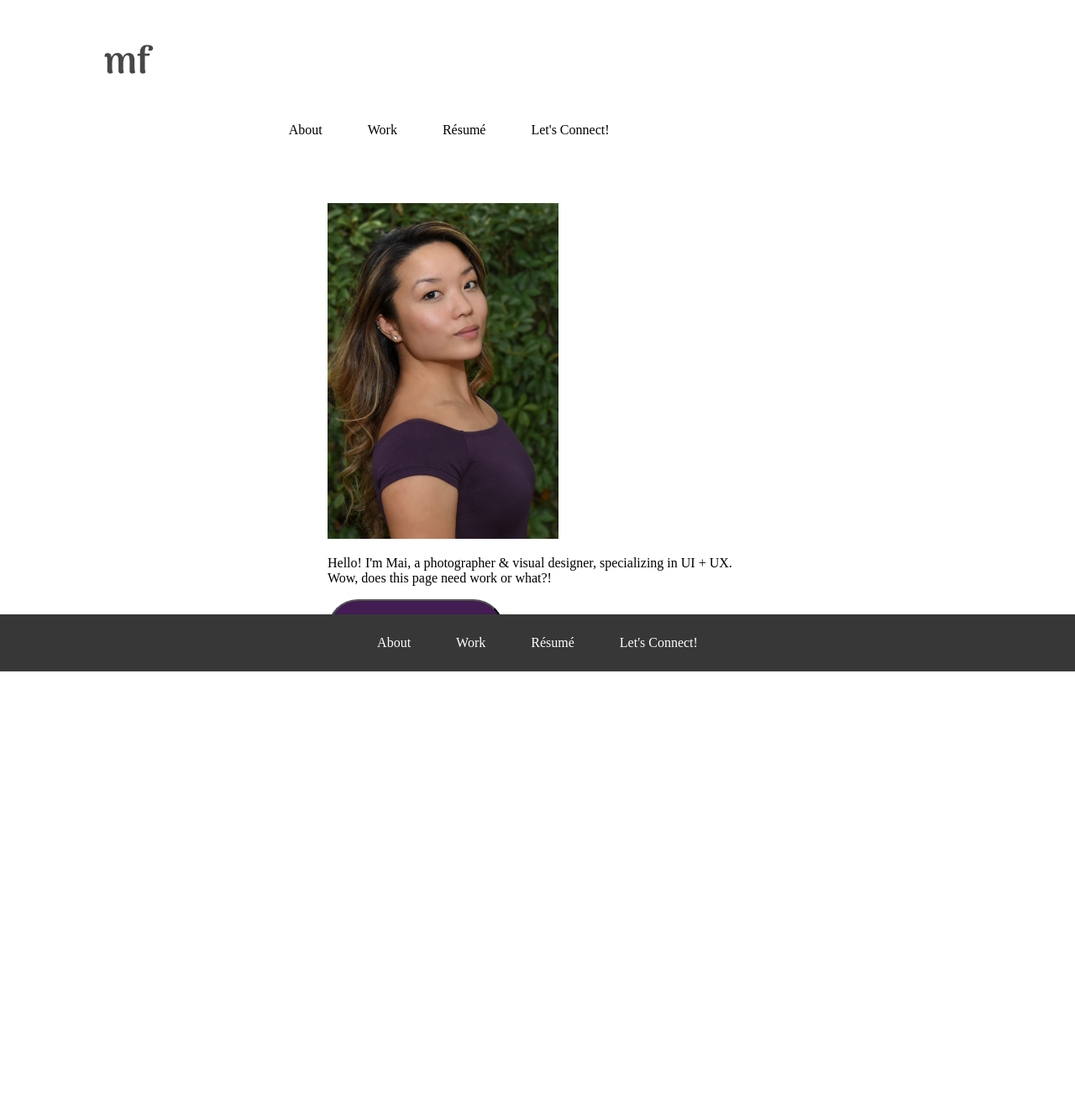
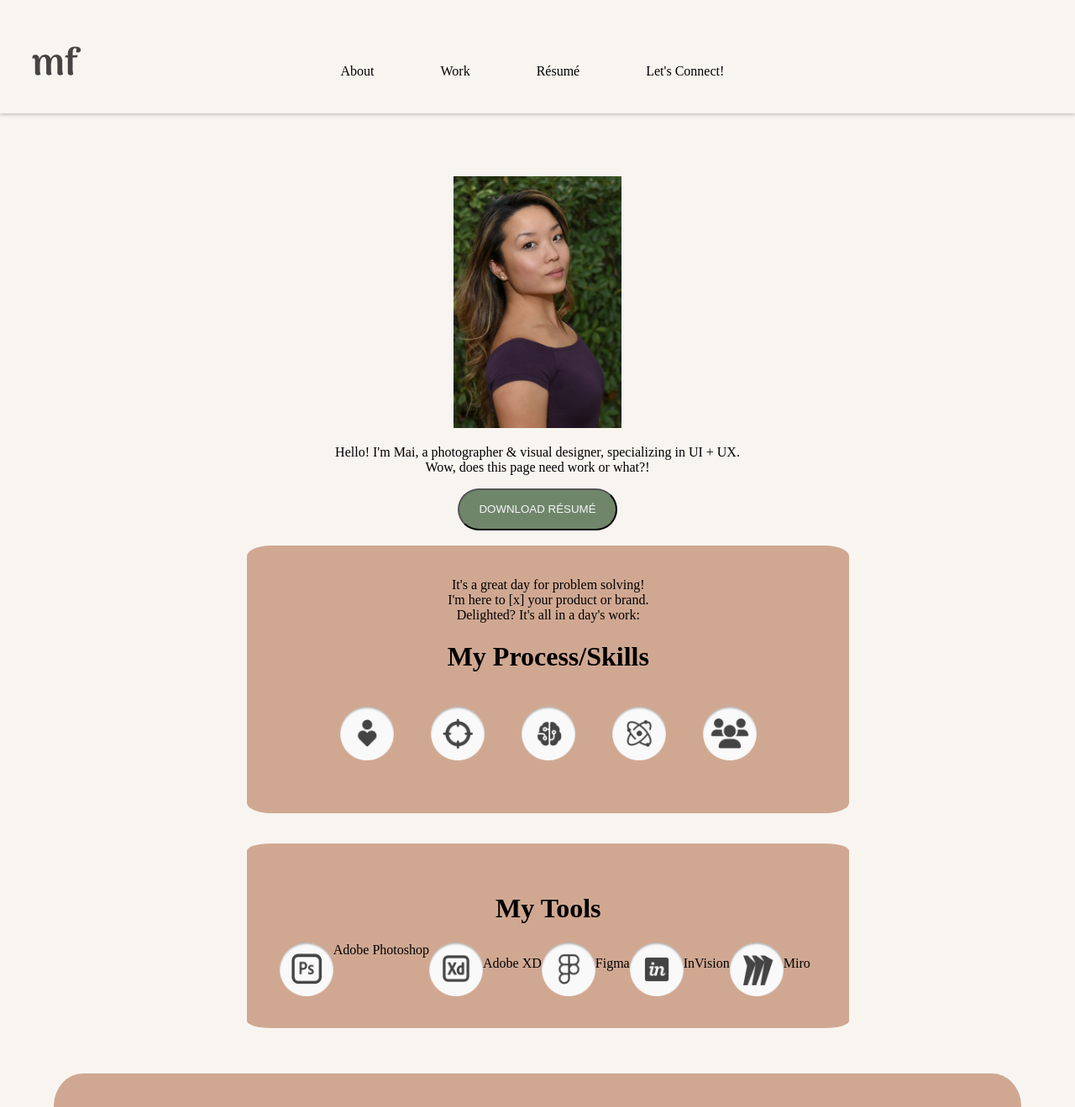
Before and after one commit to maimai747/UX_UI_HW_18, a plain HTML site: page index.html in a window 1280 px wide. Shown: the top 1319 px of the page at 84% size. Before the commit the page ends 875 px from the top, so only its background shows below. Drawn offline with Linux system fonts and the light colour scheme.

Commit message:
images added

```diff
--- a/css/style.css
+++ b/css/style.css
@@ -1,14 +1,26 @@
-.inline-block{display: inline-block;
+body {
+    margin: 0;
+    background-color: #f8f5f0;
+}
+
+
+.inline-block {display: inline-block;
     vertical-align: top;
 }
 
-.logo{width: 23%;
-    padding-top: 45px;
-    text-align: center;}
+.logo {
+    margin-left: 3%;
+    margin-top: 7%;
+}
 
-nav{width: 100%;
-    height: auto;
-    padding: 1%;}
+
+.navigation {width: 100%;
+    background-color: #f8f5f0;
+    position: fixed;
+    margin: 0;
+    padding: 0;
+    box-shadow: 0 2px 4px 0 rgba(0,0,0,.2);
+}
 
 
  ul {display: inline-block;
@@ -28,30 +40,105 @@ ul2 {display: inline-block;
 
 li{ display: inline-block;
     padding-top: 25px;
-    padding-left: 25px;
+    padding-left: 50px;
     padding-bottom: 25px;
     padding-right: 25px;
     ;}
 
-p{width:fit-content;}
+p{width:fit-content;
+text-align: center;}
 
-.heroImg{ height: 600px;
-        padding: 25px;}
+.heroImg { height: 600px;
+        padding: 25px;
+        text-align: center;
+
+    }
 
 .content{width: 500px;
-        margin: 0 auto;}
+        margin: 0 auto;
+        margin-top: 15%;
+
+}
 
 .footer{background-color: #373738;
     width: 100%;
-    position: fixed;
     left: 0;
     bottom: 0;
     color: white;
     text-align: center;
     list-style-type: none;
 }
-button{border-radius: 100px;
-    width: 210px;
-    height: 72px;
-    background-color: #421c52;
-    color: whitesmoke}
+button{border-radius: 95px;
+    width: 190px;
+    height: 50px;
+    background-color: #6F866B;
+    color: whitesmoke;
+    border-color: none;
+}
+
+.flexContainer {
+    text-align: center;
+}
+
+.flexContainer img {
+   align-content: center;
+    margin: 20px;
+
+}
+
+img {
+    border: 20px;
+}
+
+.flexContainer2 {
+    display: flex;
+    text-align: center;
+
+}
+
+.flexContainer2 img {
+    display: flex;
+    text-align: center;
+    ;
+}
+
+.workGrid {
+    background-color: #D0A892;
+    text-align: center;
+    margin-bottom: 20%;
+    margin-left: 5%;
+    margin-right: 5%;
+    padding-bottom: 5%;
+    padding-top: 5%;
+    padding-left: 5%;
+    padding-right: 5%;
+    border-radius: 3%;
+}
+
+.workGrid p{
+    margin-left: 39%;
+}
+.mySkills {
+    text-align: center;
+    background-position: center;
+    background-color: #D0A892;
+    margin-left: 23%;
+    padding: 3%;
+    border-radius: 4%;
+    width: 50%;
+}
+
+.myTools {
+    text-align: center;
+    background-position: center;
+    background-color: #D0A892;
+    margin-left: 23%;
+    padding: 3%;
+    border-radius: 4%;
+    width: 50%;
+}
+
+.myWork {
+    text-align: center;
+    display:grid;
+}
--- a/index.html
+++ b/index.html
@@ -4,40 +4,93 @@
      <link rel="stylesheet" type="text/css" href="css\style.css">
     </head>
     <body>
-        <header class="navigation">
-            <div class="inline-block logo"><img src="images/mf.png"
-                alt="mf">
-            </div>
-            <nav class="inline-block">
+        <header>
+            <div class="navigation">
+                <img class="logo"><img src="images/mf.png" alt="mf">
                 <ul>
                     <li>About</li>
                     <li>Work</li>
                     <li>Résumé</li>
                     <li>Let's Connect!</li>
                 </ul>
-            </nav>
+            </div>
             </header>
 
-            <section class="heroImg">
+
+            <div class="heroImg">
                 <div class="content">
                     <img src="images/untitled-3a 2.png"
-                    height="400px"
-                    width="275p"
+                    height="300px"
                     alt="selfportrait">
                     <p>Hello! I'm Mai, a photographer & visual designer, specializing in UI + UX.
                         Wow, does this page need work or what?!
                     </p>
                     <button>DOWNLOAD RÉSUMÉ</button>
                 </div>
-                <div class="footer">
-                    <ul2>
-                        <li>About</li>
-                        <li>Work</li>
-                        <li>Résumé</li>
-                        <li>Let's Connect!</li>
-                    </ul2>
+            </div>
+
+
+
+            <div class="mySkills">
+                <p2>It's a great day for problem solving!
+                    <br>
+                    I'm here to [x] your product or brand.
+                    <br>
+                    Delighted? It's all in a day's work:
+                </p2>
+                <h1>My Process/Skills</h1>
+                <div class="flexContainer">
+                   <a href="#"><img src="images/empathize.png" width="10%"></a>
+                    <a href="#"><img src="images/define.png" width="10%"></a>
+                    <a href="#"><img src="images/brainstorm_ideate.png" width="10%"></a>
+                    <a href="#"><img src="images/prototype.png" width="10%"></a>
+                    <img src="images/usertesting.png" width="10%">
+                </div>
+            </div>
+
+            <br>
+            <br>
+
+            <div class="myTools">
+                <h1>My Tools</h1>
+                <div class="flexContainer2">
+                    <img src="images/photoshop.png" width="10%" height="10%">
+                    Adobe Photoshop
+                    <img src="images/xd.png" width="10%" height="10%">
+                    <p>Adobe XD</p>
+                    <img src="images/figma.png" width="10%" height="10%">
+                    <p>Figma</p>
+                    <img src="images/invision.png" width="10%" height="10%">
+                    <p>InVision</p>
+                    <img src="images/miro.png" width="10%" height="10%">
+                    <p>Miro</p>
+                </div>
+            </div>
+      <br>
+      <br>
+      <br>
+            <section class="myWork">
+                <div class="workGrid">
+                    <img src="images/usdolmobilemockup.png" >
+                    <h3>U.S. Department of Labor</h3>
+                    <p>Website homepage redesign</p>
+                    <button>See More</button>
+                    <br>
+
+                    <img src="images/disabilitysalaptopmockup.png">
+                    <h3>disABILITYsa</h3>
+                    <p>San Antonio nonprofit website homepage redesign</p>
+                    <button>See More</button>
                 </div>
             </section>
 
+            <div class="footer">
+                <ul2>
+                    <li>About</li>
+                    <li>Work</li>
+                    <li>Résumé</li>
+                    <li>Let's Connect!</li>
+                </ul2>
+            </div>
     </body>
 </html>
```
Also changed, not shown: images/brainstorm_ideate.png (added), images/define.png (added), images/disabilitysalaptopmockup.png (added), images/empathize.png (added), images/figma.png (added), images/invision.png (added), images/miro.png (added), images/photoshop.png (added), images/prototype.png (added), images/usdolmobilemockup.png (added), images/usertesting.png (added), images/xd.png (added).
